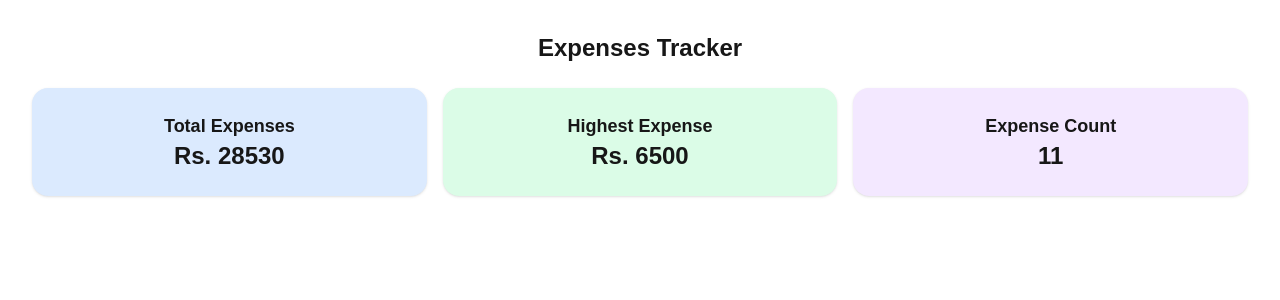
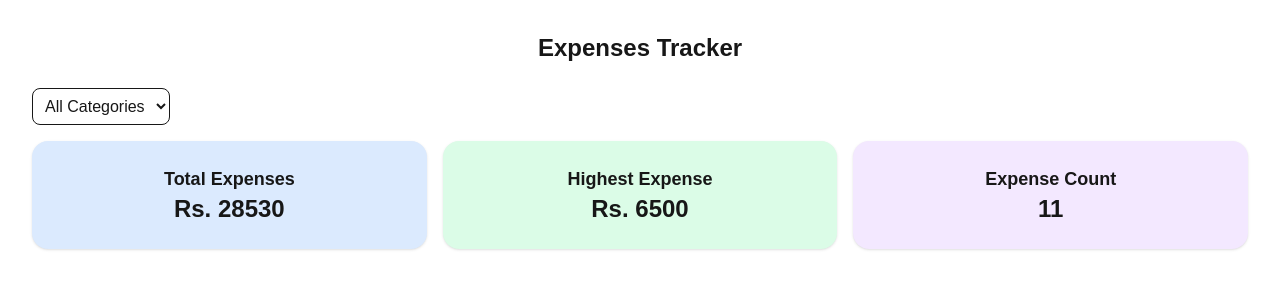
Before and after one commit to dulmini11/coinwise, a Next.js app: page / in a window 1280 px wide. Shown: the top 300 px of the page. Built offline with nearby package versions, Linux system fonts and the light colour scheme.

Commit message:
Implement category filter

```diff
--- a/src/app/page.tsx
+++ b/src/app/page.tsx
@@ -4,16 +4,36 @@ import { useState } from "react";
 import expensesData from "../data/expenses.json";
 
 export default function ExpensesPage() {
-  const total = expensesData.reduce((sum, exp) => sum + exp.amount, 0);
-  const highest = expensesData.reduce(
+  const [category, setCategory] = useState("All");
+
+  const filtered = category === "All"
+    ? expensesData
+    : expensesData.filter((exp) => exp.category === category);
+
+  const total = filtered.reduce((sum, exp) => sum + exp.amount, 0);
+  const highest = filtered.reduce(
     (max, exp) => (exp.amount > max ? exp.amount : max),
     0
   );
-  const count = expensesData.length;
+  const count = filtered.length;
 
   return (
     <div className="p-8 space-y-6">
       <h1 className="text-2xl font-bold text-center">Expenses Tracker</h1>
+
+      {/* Controls */}
+      <div className="flex gap-4 mb-4">
+        <select
+          value={category}
+          onChange={(e) => setCategory(e.target.value)}
+          className="border p-2 rounded-lg"
+        >
+          <option value="All">All Categories</option>
+          <option value="Food">Food</option>
+          <option value="Travel">Travel</option>
+          <option value="Shopping">Shopping</option>
+        </select>
+      </div>
 
       {/* Summary */}
       <div className="grid grid-cols-1 sm:grid-cols-3 gap-4">
```
